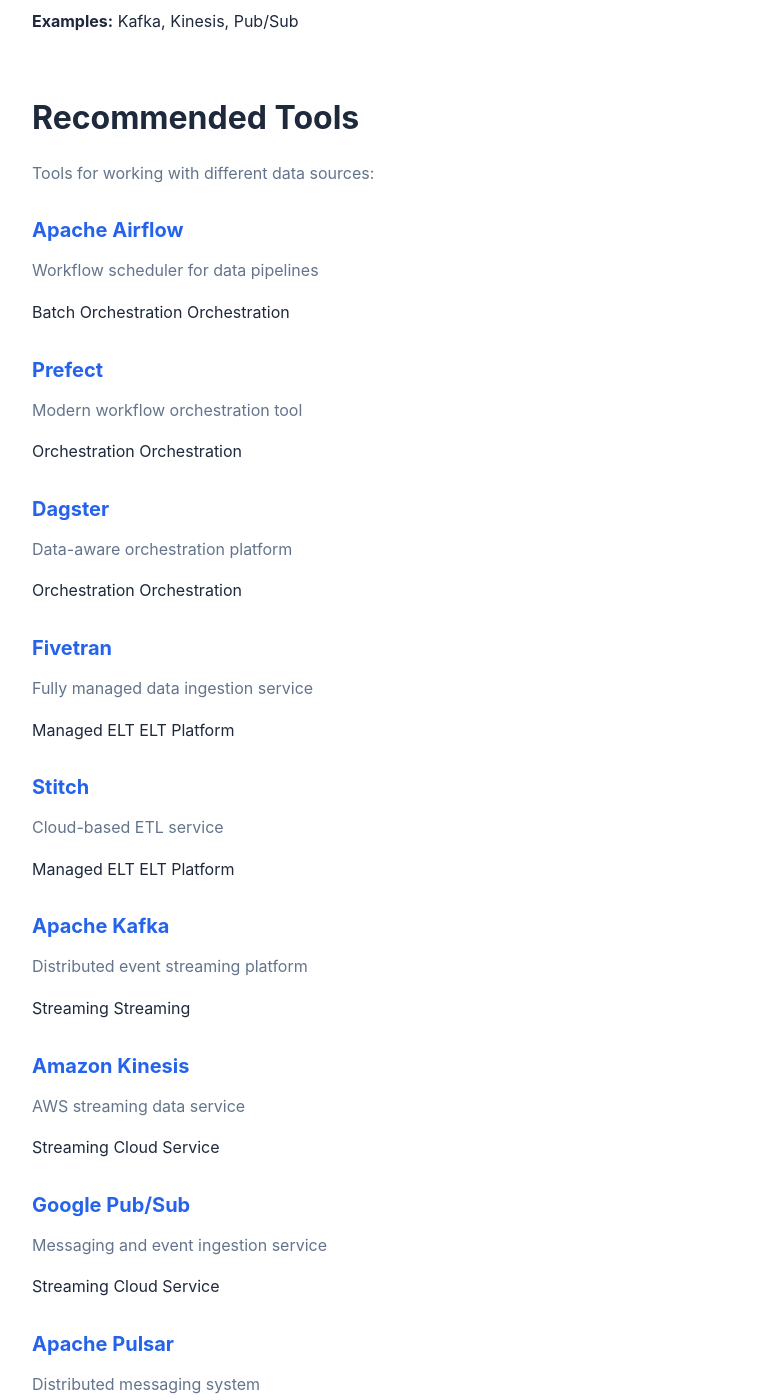
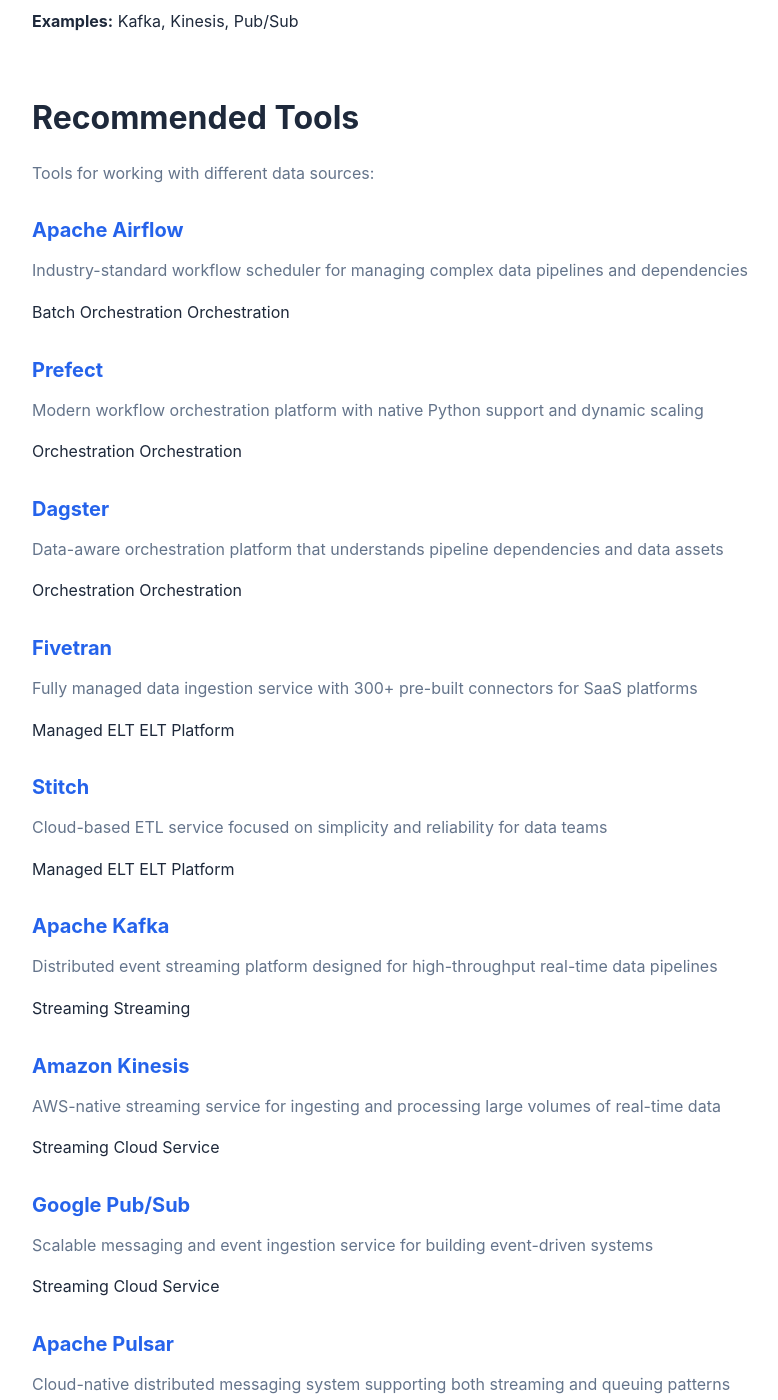
Before and after one commit to eerla/data-engineering-blog, a Jekyll site: the page built from layers/data-sources.md, in a window 1280 px wide and 1400 px high, scrolled down 1280 px. Shown: the whole window, without its empty margins (28-806 px from the left). Built offline with Jekyll 4.4.1, drawn with Linux system fonts in a browser that asks for light colours; some of the changed text lies outside the part shown.

Commit message:
Update tools.yml

```diff
--- a/_data/tools.yml
+++ b/_data/tools.yml
@@ -5,36 +5,36 @@
 - name: PostgreSQL
   layer: Data Sources
   type: Database
-  description: Open-source relational database
-  use_case: Application databases and structured data storage
+  description: Enterprise-grade open-source relational database with advanced features and strong consistency
+  use_case: Application databases, transactional systems, and structured data storage requiring ACID compliance
   category: Database
 
 - name: MySQL
   layer: Data Sources
   type: Database
-  description: Popular open-source relational database
-  use_case: Web applications and transactional systems
+  description: World's most popular open-source relational database known for reliability and ease of use
+  use_case: Web applications, e-commerce platforms, and transactional systems requiring high performance
   category: Database
 
 - name: MongoDB
   layer: Data Sources
   type: NoSQL
-  description: Document-based NoSQL database
-  use_case: Semi-structured or rapidly changing data
+  description: Flexible document-based NoSQL database designed for unstructured and semi-structured data
+  use_case: Content management systems, real-time applications, and rapidly evolving data schemas
   category: Database
 
 - name: Salesforce
   layer: Data Sources
   type: SaaS
-  description: CRM platform generating business data
-  use_case: Customer and sales data ingestion
+  description: Leading CRM platform generating comprehensive customer relationship and sales data
+  use_case: Customer analytics, sales pipeline tracking, and business intelligence integration
   category: SaaS
 
 - name: Google Analytics
   layer: Data Sources
   type: Analytics
-  description: Web analytics platform
-  use_case: User behavior and traffic data
+  description: Comprehensive web analytics platform providing user behavior and traffic insights
+  use_case: Marketing analytics, conversion tracking, and user journey optimization
   category: Analytics
 
 # ---------------- INGESTION ----------------
@@ -42,71 +42,71 @@
 - name: Apache Airflow
   layer: Data Ingestion
   type: Batch Orchestration
-  description: Workflow scheduler for data pipelines
-  use_case: Scheduling and managing ETL jobs
+  description: Industry-standard workflow scheduler for managing complex data pipelines and dependencies
+  use_case: ETL pipeline orchestration, scheduled data processing, and workflow automation
   category: Orchestration
 
 - name: Prefect
   layer: Data Ingestion
   type: Orchestration
-  description: Modern workflow orchestration tool
-  use_case: Building reliable data pipelines with Python
+  description: Modern workflow orchestration platform with native Python support and dynamic scaling
+  use_case: Building reliable data pipelines, real-time workflow monitoring, and infrastructure automation
   category: Orchestration
 
 - name: Dagster
   layer: Data Ingestion
   type: Orchestration
-  description: Data-aware orchestration platform
-  use_case: Managing complex data workflows
+  description: Data-aware orchestration platform that understands pipeline dependencies and data assets
+  use_case: Managing complex data workflows, data lineage tracking, and asset governance
   category: Orchestration
 
 - name: Fivetran
   layer: Data Ingestion
   type: Managed ELT
-  description: Fully managed data ingestion service
-  use_case: Syncing SaaS data into warehouses
+  description: Fully managed data ingestion service with 300+ pre-built connectors for SaaS platforms
+  use_case: Rapid SaaS data integration, warehouse loading, and automated schema management
   category: ELT Platform
 
 - name: Stitch
   layer: Data Ingestion
   type: Managed ELT
-  description: Cloud-based ETL service
-  use_case: Quick ingestion from multiple sources
+  description: Cloud-based ETL service focused on simplicity and reliability for data teams
+  use_case: Quick data source integration, automated data syncing, and warehouse population
   category: ELT Platform
 
 - name: Apache Kafka
   layer: Data Ingestion
   type: Streaming
-  description: Distributed event streaming platform
-  use_case: Real-time data pipelines
+  description: Distributed event streaming platform designed for high-throughput real-time data pipelines
+  use_case: Real-time analytics, event-driven architectures, and microservices communication
   category: Streaming
 
 - name: Amazon Kinesis
   layer: Data Ingestion
   type: Streaming
-  description: AWS streaming data service
-  use_case: Real-time data ingestion in AWS
+  description: AWS-native streaming service for ingesting and processing large volumes of real-time data
+  use_case: IoT data ingestion, log processing, and real-time analytics in AWS ecosystem
   category: Cloud Service
 
 - name: Google Pub/Sub
   layer: Data Ingestion
   type: Streaming
-  description: Messaging and event ingestion service
-  use_case: Event-driven architectures
+  description: Scalable messaging and event ingestion service for building event-driven systems
+  use_case: Microservices communication, real-time event processing, and cloud architecture integration
   category: Cloud Service
 
 - name: Apache Pulsar
   layer: Data Ingestion
   type: Streaming
-  description: Distributed messaging system
-  use_case: Event streaming pipelines
+  description: Cloud-native distributed messaging system supporting both streaming and queuing patterns
+  use_case: Event streaming, message queuing, and real-time data distribution across systems
   category: Streaming
 
 - name: Redpanda
   layer: Data Ingestion
   type: Streaming
-  description: Kafka-compatible streaming platform
-  use_case: High-performance streaming
+  description: Kafka-compatible streaming platform designed for high performance and simplified operations
+  use_case: High-throughput event processing, Kafka migration, and real-time data pipelines
   category: Streaming
 
 # ---------------- PROCESSING ----------------
@@ -114,50 +114,50 @@
 - name: Apache Spark
   layer: Data Processing
   type: Batch + Streaming
-  description: Distributed data processing engine
-  use_case: Large-scale data transformations
+  description: Distributed computing engine for large-scale data processing and analytics workloads
+  use_case: Big data transformations, machine learning pipelines, and complex analytics
   category: Distributed Computing
 
 - name: Apache Flink
   layer: Data Processing
   type: Streaming
-  description: Stream processing framework
-  use_case: Low-latency real-time processing
+  description: Stream processing framework for low-latency, stateful real-time applications
+  use_case: Real-time analytics, fraud detection, and live monitoring systems
   category: Stream Processing
 
 - name: dbt
   layer: Data Processing
   type: Transformation
-  description: SQL-based transformation tool
-  use_case: Transforming data inside warehouses
+  description: SQL-first transformation tool that brings software engineering practices to data analytics
+  use_case: Data warehouse transformations, analytics engineering, and SQL-based pipeline development
   category: Transformation
 
 - name: Pandas
   layer: Data Processing
   type: In-memory
-  description: Python data analysis library
-  use_case: Small to medium data transformations
+  description: Python data analysis library providing powerful data structures and analysis tools
+  use_case: Data cleaning, exploratory analysis, and medium-scale data transformations
   category: Python Library
 
 - name: Dask
   layer: Data Processing
   type: Parallel Computing
-  description: Parallel computing in Python
-  use_case: Scaling Python workloads
+  description: Parallel computing library that scales Python analytics from laptops to clusters
+  use_case: Large dataset processing, parallel data science, and scaling Python workflows
   category: Python Library
 
 - name: Great Expectations
   layer: Data Processing
   type: Data Quality
-  description: Data validation framework
-  use_case: Ensuring data quality
+  description: Comprehensive data validation framework for ensuring data quality and reliability
+  use_case: Data quality testing, pipeline validation, and automated data documentation
   category: Data Quality
 
 - name: Monte Carlo
   layer: Data Processing
   type: Observability
-  description: Data observability platform
-  use_case: Monitoring data pipelines
+  description: Data observability platform providing end-to-end visibility into data pipelines
+  use_case: Data pipeline monitoring, freshness tracking, and data reliability assurance
   category: Monitoring
 
 # ---------------- STORAGE ----------------
@@ -165,57 +165,57 @@
 - name: Amazon S3
   layer: Data Storage
   type: Data Lake
-  description: Object storage service
-  use_case: Storing raw and processed data
+  description: Industry-standard object storage service for unlimited scalable data storage
+  use_case: Data lake storage, backup and archiving, and static content delivery
   category: Cloud Storage
 
 - name: Azure Data Lake Storage
   layer: Data Storage
   type: Data Lake
-  description: Scalable cloud storage
-  use_case: Enterprise data lakes
+  description: Enterprise-grade scalable storage optimized for big data analytics workloads
+  use_case: Enterprise data lakes, compliance storage, and analytics workloads in Azure
   category: Cloud Storage
 
 - name: Google Cloud Storage
   layer: Data Storage
   type: Data Lake
-  description: Object storage in GCP
-  use_case: Data lake storage in Google Cloud
+  description: Unified object storage service providing scalable and cost-effective data storage
+  use_case: Data lake implementation, analytics storage, and application data backup in GCP
   category: Cloud Storage
 
 - name: Snowflake
   layer: Data Storage
   type: Data Warehouse
-  description: Cloud data warehouse
-  use_case: Analytics and BI workloads
+  description: Cloud data platform with automatic scaling, performance, and data sharing
+  use_case: Enterprise analytics, data warehousing, and multi-cloud data strategy
   category: Data Warehouse
 
 - name: Google BigQuery
   layer: Data Storage
   type: Data Warehouse
-  description: Serverless data warehouse
-  use_case: Fast SQL analytics
+  description: Serverless data warehouse with built-in machine learning and geospatial analytics
+  use_case: Large-scale analytics, real-time dashboards, and cost-effective data warehousing
   category: Data Warehouse
 
 - name: Amazon Redshift
   layer: Data Storage
   type: Data Warehouse
-  description: AWS data warehouse
-  use_case: Large-scale analytics
+  description: Petabyte-scale data warehouse service optimized for complex analytical queries
+  use_case: Enterprise analytics, business intelligence, and large-scale data warehousing
   category: Data Warehouse
 
 - name: Delta Lake
   layer: Data Storage
   type: Lakehouse
-  description: Storage layer with ACID transactions
-  use_case: Reliable data lakes
+  description: Storage format bringing ACID transactions and time travel to data lakes
+  use_case: Reliable data lakes, streaming analytics, and machine learning pipelines
   category: Table Format
 
 - name: Apache Iceberg
   layer: Data Storage
   type: Lakehouse
-  description: Table format for huge datasets
-  use_case: Managing large analytic tables
+  description: Open table format for massive analytic datasets with schema evolution support
+  use_case: Large-scale analytics, data lake queries, and multi-engine data processing
   category: Table Format
 
 # ---------------- CONSUMPTION ----------------
@@ -223,57 +223,57 @@
 - name: Tableau
   layer: Data Consumption
   type: BI Tool
-  description: Data visualization platform
-  use_case: Dashboards and business insights
+  description: Leading data visualization platform for creating interactive dashboards and insights
+  use_case: Business intelligence, executive dashboards, and data storytelling
   category: Business Intelligence
 
 - name: Power BI
   layer: Data Consumption
   type: BI Tool
-  description: Microsoft's BI platform
-  use_case: Reporting and dashboards
+  description: Microsoft's business analytics platform with deep Office 365 integration
+  use_case: Enterprise reporting, Office analytics integration, and self-service BI
   category: Business Intelligence
 
 - name: Looker
   layer: Data Consumption
   type: BI Tool
-  description: Data exploration and BI platform
-  use_case: Business intelligence on warehouses
+  description: Data exploration and BI platform with embedded analytics and modeling layer
+  use_case: Governed data access, embedded analytics, and business intelligence
   category: Business Intelligence
 
 - name: Metabase
   layer: Data Consumption
   type: BI Tool
-  description: Open-source BI tool
-  use_case: Simple dashboards and queries
+  description: Open-source business intelligence tool focused on simplicity and ease of use
+  use_case: Self-service analytics, team dashboards, and SQL-based data exploration
   category: Business Intelligence
 
 - name: Superset
   layer: Data Consumption
   type: BI Tool
-  description: Open-source data exploration tool
-  use_case: SQL-based dashboards
+  description: Open-source data exploration platform with advanced visualization capabilities
+  use_case: Interactive dashboards, SQL-based analytics, and data visualization
   category: Business Intelligence
 
 - name: Hightouch
   layer: Data Consumption
   type: Reverse ETL
-  description: Sync data back to SaaS tools
-  use_case: Activating data in business tools
+  description: Operational analytics platform that syncs warehouse data back to business tools
+  use_case: Sales team enablement, operational dashboards, and data activation
   category: Reverse ETL
 
 - name: Census
   layer: Data Consumption
   type: Reverse ETL
-  description: Operational analytics platform
-  use_case: Sending warehouse data to apps
+  description: Operational analytics platform for sending warehouse data to SaaS applications
+  use_case: Customer success analytics, marketing automation, and sales team insights
   category: Reverse ETL
 
 - name: Jupyter
   layer: Data Consumption
   type: Notebook
-  description: Interactive notebook environment for data analysis
-  use_case: Exploratory data analysis and visualization
+  description: Interactive notebook environment for data analysis, visualization, and collaboration
+  use_case: Data exploration, machine learning development, and collaborative analysis
   category: Notebook
 
 # ---------------- ORCHESTRATION / DEVOPS ----------------
@@ -281,29 +281,29 @@
 - name: Docker
   layer: Data Engineering Ecosystem
   type: Containerization
-  description: Container platform
-  use_case: Packaging data applications
+  description: Container platform for packaging and running applications in isolated environments
+  use_case: Application deployment, environment consistency, and microservices architecture
   category: DevOps
 
 - name: Kubernetes
   layer: Data Engineering Ecosystem
   type: Orchestration
-  description: Container orchestration system
-  use_case: Scaling data infrastructure
+  description: Container orchestration system for automating deployment and scaling applications
+  use_case: Microservices management, auto-scaling, and production deployment
   category: DevOps
 
 - name: Terraform
   layer: Data Engineering Ecosystem
   type: Infrastructure as Code
-  description: Infrastructure provisioning tool
-  use_case: Managing cloud resources
+  description: Infrastructure provisioning tool for managing cloud resources through code
+  use_case: Cloud resource management, infrastructure automation, and environment provisioning
   category: DevOps
 
 - name: Git
   layer: Data Engineering Ecosystem
   type: Version Control
-  description: Source code management system
-  use_case: Tracking code changes
+  description: Distributed version control system for tracking code changes and collaboration
+  use_case: Code collaboration, version tracking, and deployment automation
   category: Version Control
 
 # ---------------- DATA GOVERNANCE ----------------
@@ -311,13 +311,13 @@
 - name: Collibra
   layer: Data Governance
   type: Governance
-  description: Data governance platform
-  use_case: Managing data policies
+  description: Enterprise data governance platform for managing data policies and compliance
+  use_case: Regulatory compliance, data policy management, and governance automation
   category: Governance
 
 - name: Alation
   layer: Data Governance
   type: Catalog
-  description: Data catalog platform
-  use_case: Discovering and documenting data
+  description: Enterprise data catalog platform for data discovery and documentation
+  use_case: Data discovery, metadata management, and data literacy programs
   category: Catalog
```
